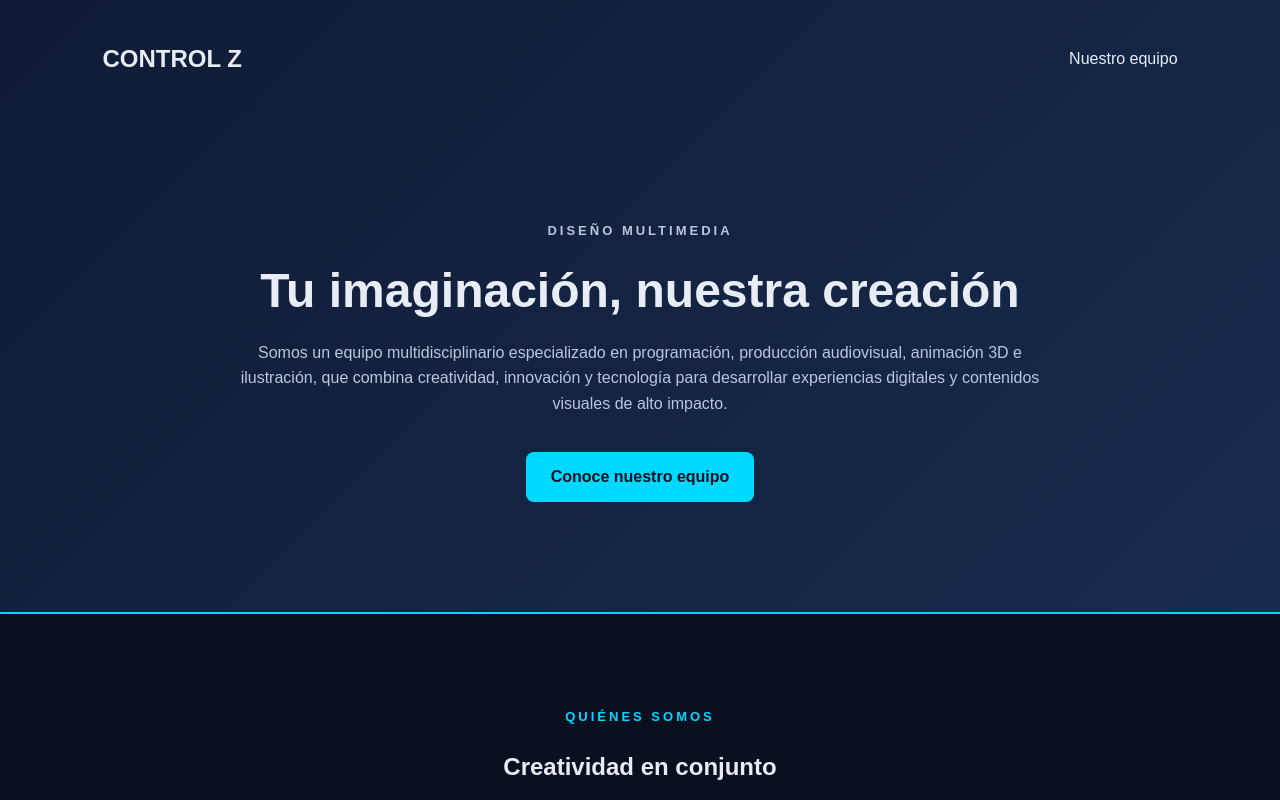
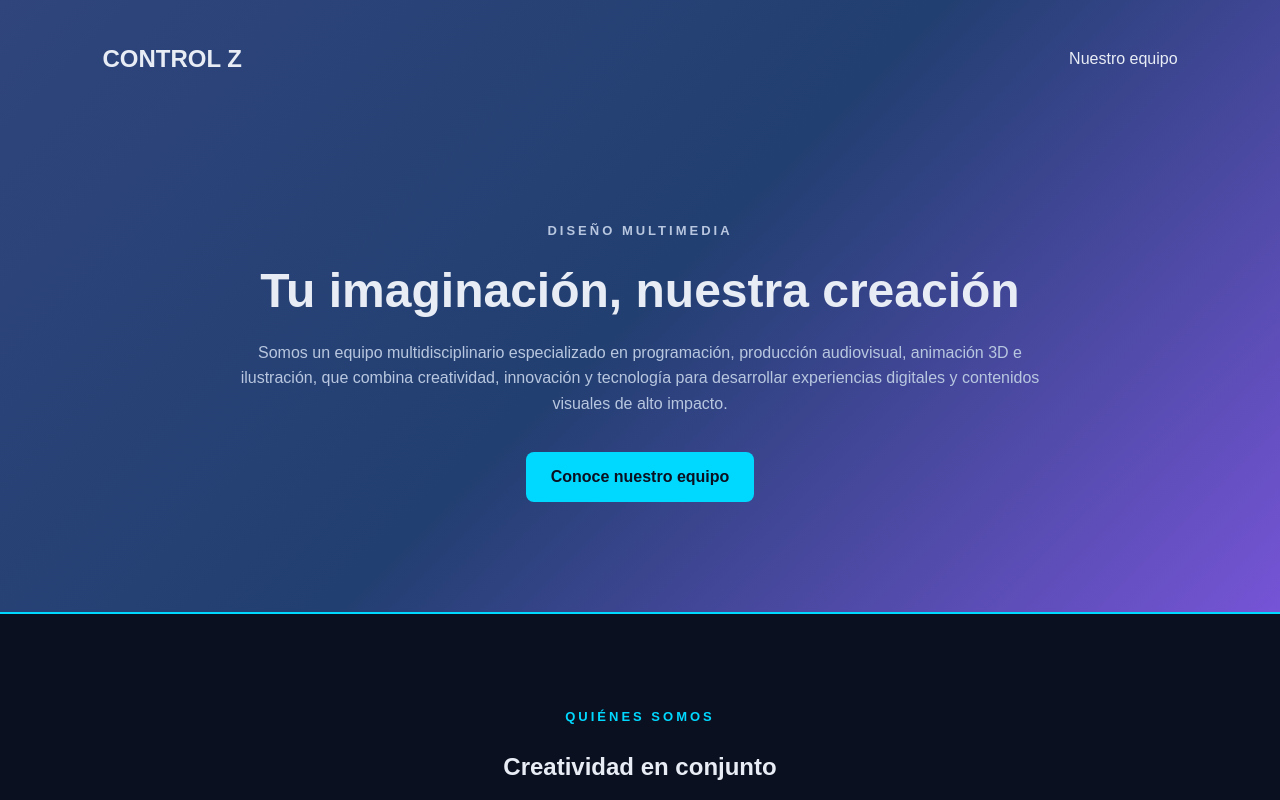
Before and after one commit to apatosaurus250/pagina-grupalMultimedia, a plain HTML site: page index.html in a window 1280 px wide. Shown: the top 800 px of the page. Drawn offline with Linux system fonts and the light colour scheme.

Commit message:
cambio color degradado

```diff
--- a/estilos.css
+++ b/estilos.css
@@ -18,15 +18,12 @@ body {
 }
 
 
-/* ENCABEZADO */
 
 header {
-    background: linear-gradient(135deg, #111b35, #172b4d);
+    background: linear-gradient(135deg, #2f457c, #223f71,#7654d6);
     border-bottom: 2px solid #00d9ff;
 }
 
-
-/* NAVEGACIÓN */
 
 nav {
     display: flex;
@@ -46,7 +43,6 @@ nav a {
 }
 
 
-/* PORTADA */
 
 .portada {
     text-align: center;
@@ -89,8 +85,6 @@ nav a {
 }
 
 
-/* SECCIONES */
-
 main {
     max-width: 1150px;
     margin: auto;
@@ -117,8 +111,6 @@ section h2 {
     color: #b8c7df;
 }
 
-
-/* TARJETAS */
 
 .descripcion {
     color: #b8c7df;
@@ -193,8 +185,6 @@ section h2 {
 }
 
 
-/* PIE DE PÁGINA */
-
 footer {
     background-color: #070b16;
     border-top: 1px solid #263653;
@@ -218,7 +208,6 @@ footer p {
     border-radius: 50%;
 }
 
-/* DISEÑO RESPONSIVE */
 
 @media (max-width: 600px) {
 
```
